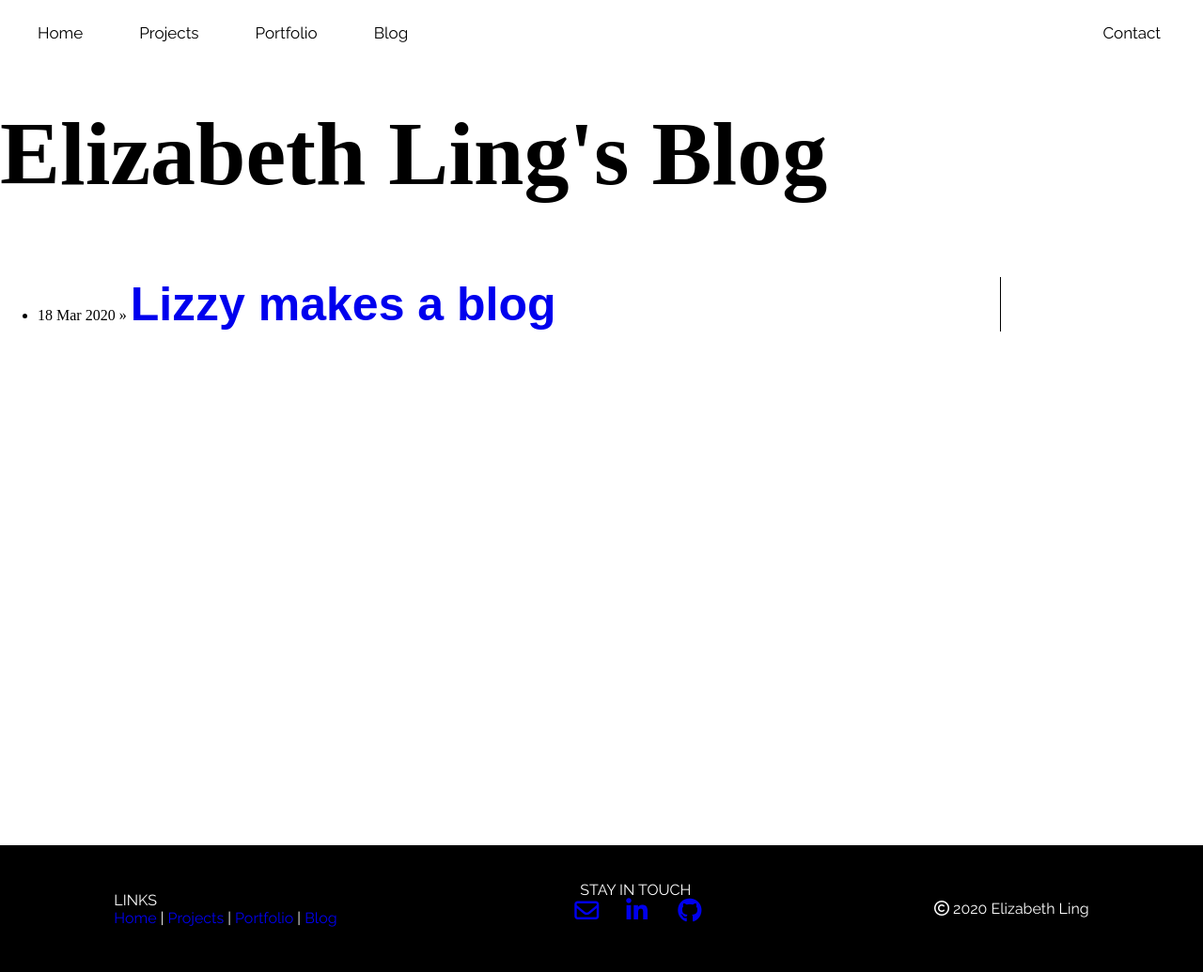
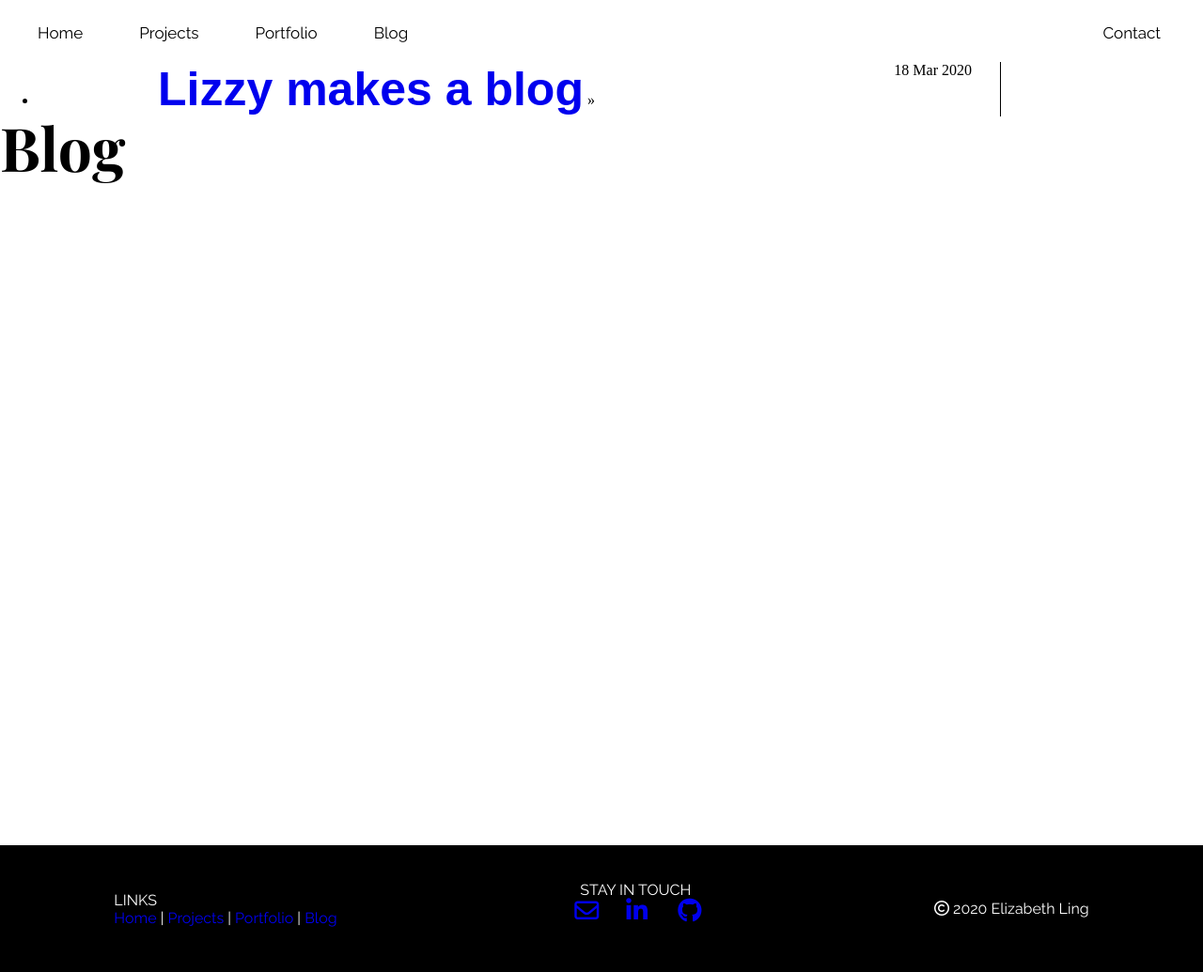
Before and after one commit to lingelizabeth/lingelizabeth.github.io, a Jekyll site: the page built from blog/index.html, in a window 1280 px wide. Shown: the whole page at 94% size. Built offline with Jekyll 4.4.1, drawn with Linux system fonts in a browser that asks for light colours; nearby versions of some CDN libraries.

Commit message:
more blog styles, needs jekyll fix

```diff
--- a/_layouts/posts.html
+++ b/_layouts/posts.html
@@ -1,7 +1,8 @@
 ---
 layout: default
 ---
-<h1>{{ page.title }}</h1>
+<h3>{{ page.title }}</h3>
+
 <p class="meta">{{ page.date | date_to_string }}</p>
 
 <div class="post">
--- a/blog/index.html
+++ b/blog/index.html
@@ -1,11 +1,14 @@
 ---
 layout: default
-title: Elizabeth Ling's Blog
+title: Blog
 ---
-	<h1>{{ page.title }}</h1>
+	<div id="blog-header"><h3>{{ page.title }}</h3></div>
 	<ul class="posts">
 
 	  {% for post in site.posts %}
-	    <li><span class="post-date">{{ post.date | date_to_string }}</span> » <a class="post-title" href="{{ post.url }}" title="{{ post.title }}">{{ post.title }}</a></li>
+		<li class="post-wrapper">
+			<a class="post-title" href="{{ post.url }}" title="{{ post.title }}">{{ post.title }}</a>
+			<span class="post-date">{{ post.date | date_to_string }}</span> »
+		</li>
 	  {% endfor %}
 	</ul>
--- a/css/main.css
+++ b/css/main.css
@@ -12,13 +12,29 @@
 body{
 	margin: 0 0;
 }
+#blog-header{
+	position: absolute;
+	display: flex;
+	align-items: center;
+	justify-content: center;
+}
+h3{
+	font-family:'Playfair Display', serif;
+	font-size: 64px;
+}
+
 .posts{
 	position: absolute;
 	width: 80vw;
 	border-right: black 1px solid;
 }
+.post-wrapper{
+	width: 70vw;
+	padding-left: 10vw;
+}
 .post-date{
-	right: 40px;
+	float: right;
+	margin-right: 30px;
 }
 .post-title{
 	font-family: Arial, Helvetica, sans-serif;
```
